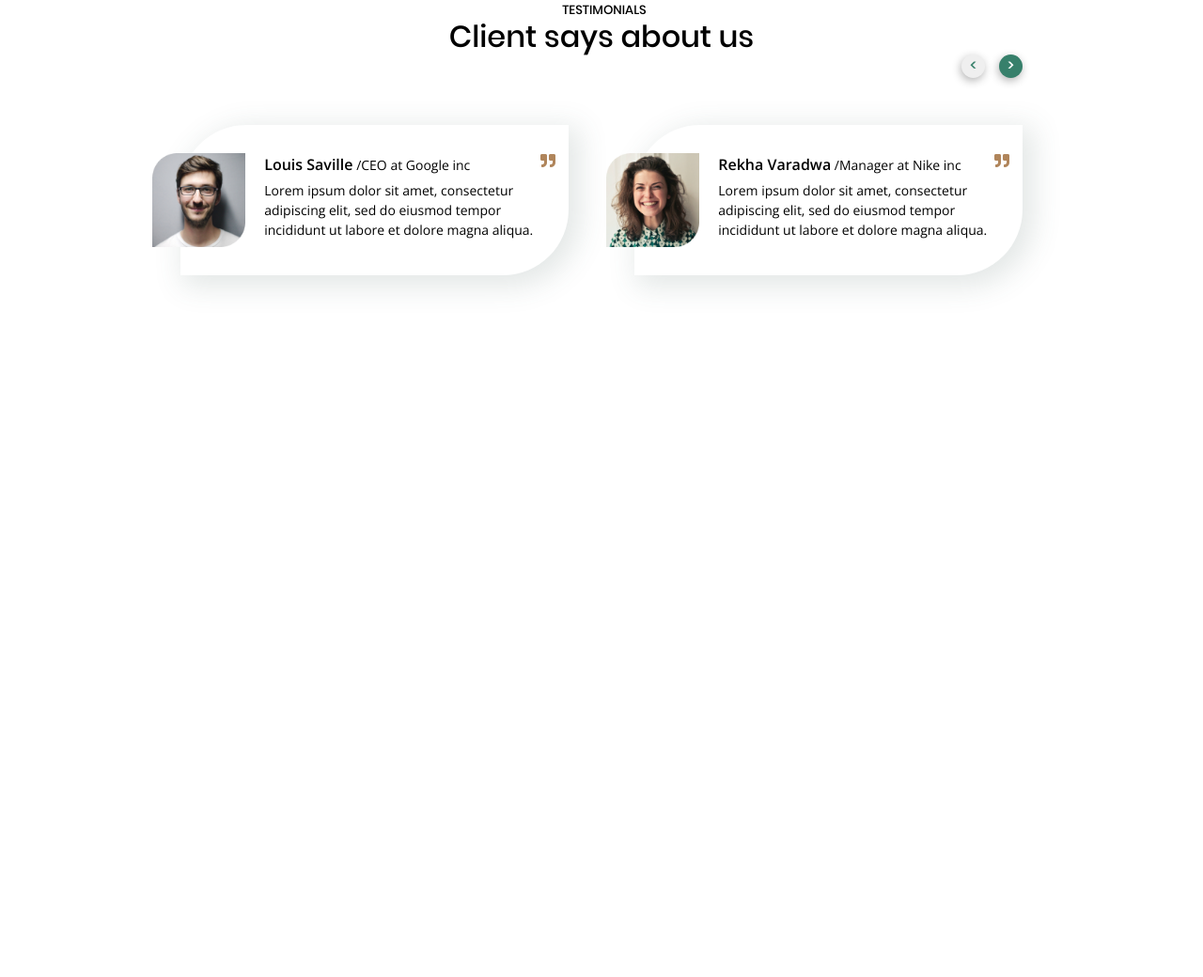
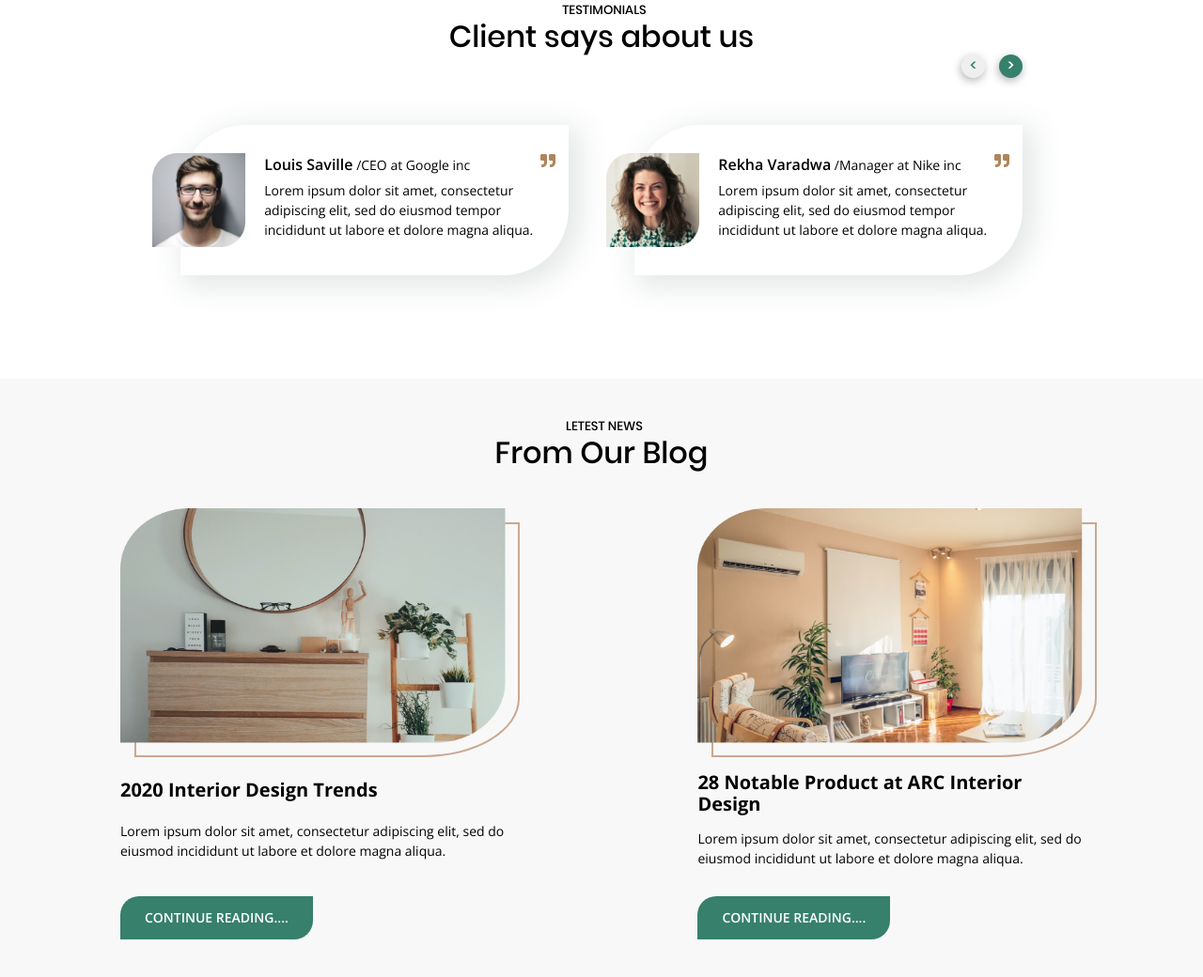
Before and after one commit to KingArthur-IT/DesighCompany-Cite-Template, a plain HTML site: page index.html in a window 1280 px wide. Shown: the part 2446-3486 px from the top of the page at 94% size. Before the commit the page ends 2789 px from the top, so only its background shows below. Drawn offline with nearby package versions, Linux system fonts and the light colour scheme.

Commit message:
Блок о блоге: верстка + адаптив

```diff
--- a/css/style_about-us-section.css
+++ b/css/style_about-us-section.css
@@ -357,4 +357,8 @@
     {
         margin-bottom: 50px;
     }
+    .abous-us-section__main__img img, .abous-us-section__main__img__frame
+    {
+        width: 90%;
+    }
 }
--- a/css/style_client-commens.css
+++ b/css/style_client-commens.css
@@ -3,7 +3,7 @@
     font-family: 'Poppins Medium';
     width: 100%;
     padding: 60px 15%;
-    height: 400px;
+    height: 100%;
 }
 
 .client-comment__subtitle
--- /dev/null
+++ b/css/style_news.css
@@ -0,0 +1,168 @@
+.news
+{
+    width: 100%;
+    height: 100%;
+    background-color: rgba(248, 248, 248, 1);
+    padding: 40px 15%;
+    position: relative;
+    font-family: 'Open Sans', sans-serif;
+}
+
+.news__subtitle
+{
+    font-family: 'Poppins Medium';
+    width: 100%;
+    text-align: center;
+    text-transform: uppercase;
+    padding: 0%;
+    margin: 3px;
+    font-weight: 400;
+}
+
+.news__title
+{
+    font-family: 'Poppins Medium';
+    width: 100%;
+    text-align: center;
+    padding: 0%;
+    margin: 0%;
+    font-weight: 500;
+}
+
+.news__wrapper
+{
+    margin-top: 40px;
+    width: 100%;
+    display: flex;
+    justify-content: space-between;
+}
+
+.news__wrapper__item
+{
+    flex-basis: 40%;
+    display: flex;
+    flex-direction: column;
+    justify-content: space-between;
+}
+
+.news__wrapper__item__figure
+{
+    position: relative;
+    width: 100%;
+    margin: 0px;
+    padding: 0px;
+    margin-bottom: 30px;
+    height: 250px;
+}
+
+.news__wrapper__item__figure__frame
+{
+    bottom: -15px;
+    right: -15px;
+    width: 100%;
+    height: 100%;
+    position: absolute;
+    display: block;
+    border: 2px solid rgba(202, 168, 146, 1);
+    border-radius: 30% 0% 25% 0%;
+    z-index: 0;
+}
+
+.news__wrapper__item__figure__img
+{
+    position: relative;
+    width: 100%;
+    height: 100%;
+    margin-bottom: 60px;
+    left: 0px;
+    z-index: 1;
+}
+
+.news__wrapper__item__title
+{
+    font-size: 20px;
+    margin: 0px;
+    margin-bottom: 15px;
+}
+
+.news__wrapper__item__description
+{
+    font-size: 14px;
+    margin: 0px;
+    margin-bottom: 30px;
+    line-height: 1.5;
+}
+
+.news__wrapper__item__btn
+{
+    width: 50%;
+    background-color: rgba(55, 128, 107, 1);
+    color: white;
+    font-weight: 600;
+    font-size: 14px;
+    text-transform: uppercase;
+    border: 0px;
+    border-radius: 20px 0px 20px 0px;
+    padding: 15px 15px;
+}
+
+
+@media screen and (max-width: 1280px) /*Tab*/
+{
+    .news
+    {
+        padding: 40px 10%;
+    }
+}
+
+@media screen and (max-width: 1150px) /*Tab*/
+{
+    .news__wrapper__item
+    {
+        flex-basis: 45%;
+    }
+}
+
+@media screen and (max-width: 1050px) /*Tab*/
+{
+    .news__wrapper__item__btn
+    {
+        width: 80%;
+    }
+}
+
+@media screen and (max-width: 650px) /*Mobile*/
+{
+    .news__wrapper
+    {
+        flex-direction: column;
+    }
+
+    .news__wrapper__item
+    {
+        margin-bottom: 30px;
+    }
+
+    .news__wrapper__item__figure
+    {
+        width: 80%;
+    }
+
+    .news__wrapper__item__btn
+    {
+        width: 50%;
+    }
+}
+
+@media screen and (max-width: 475px) /*Mobile*/
+{
+    .news__wrapper__item__figure
+    {
+        width: 100%;
+    }
+
+    .news__wrapper__item__btn
+    {
+        width: 80%;
+    }
+}
--- a/css/style_progress.css
+++ b/css/style_progress.css
@@ -280,7 +280,7 @@
     left: 0px;
 }
 
-@media screen and (max-width: 430px) /*Tab*/
+@media screen and (max-width: 430px) /*Mobile*/
 {
     .progress
     {
@@ -291,4 +291,9 @@
     {
         display: none;
     }
+    .progress__headline
+    {
+        font-size: 22px;
+    }
+
 }
--- a/index.html
+++ b/index.html
@@ -9,6 +9,7 @@
     <link rel="stylesheet" href="./css/style_slider.css">
     <link rel="stylesheet" href="./css/style_about-us-section.css">
     <link rel="stylesheet" href="./css/style_progress.css">
+    <link rel="stylesheet" href="./css/style_news.css">
     <link rel="preconnect" href="https://fonts.gstatic.com">
     <link href="https://fonts.googleapis.com/css2?family=Open+Sans:wght@600&display=swap" rel="stylesheet">
     <link href="https://fonts.googleapis.com/css2?family=Open+Sans&display=swap" rel="stylesheet">
@@ -198,5 +199,31 @@
             </div>
         </div>
     </section>
+    <section class = "news">
+        <h5 class="news__subtitle">Letest news</h5>
+        <h1 class="news__title">From Our Blog</h1>
+        <div class = "news__wrapper">
+            <div class = "news__wrapper__item">
+                <figure class = "news__wrapper__item__figure">
+                    <img src="./img/blog-1.png" alt="" class = "news__wrapper__item__figure__img">
+                    <div class = "news__wrapper__item__figure__frame"></div>
+                </figure>
+                <h3 class = "news__wrapper__item__title">2020 Interior Design Trends</h3>
+                <p class = "news__wrapper__item__description">Lorem ipsum dolor sit amet, consectetur adipiscing elit, sed do eiusmod
+                    incididunt ut labore et dolore magna aliqua.</p>
+                <button class = "news__wrapper__item__btn">Continue reading....</button>
+            </div>
+            <div class = "news__wrapper__item">
+                <figure class = "news__wrapper__item__figure">
+                    <img src="./img/blog-2.png" alt="" class = "news__wrapper__item__figure__img">
+                    <div class = "news__wrapper__item__figure__frame"></div>
+                </figure>
+                <h3 class = "news__wrapper__item__title">28 Notable Product at ARC Interior Design</h3>
+                <p class = "news__wrapper__item__description">Lorem ipsum dolor sit amet, consectetur adipiscing elit, sed do eiusmod
+                    incididunt ut labore et dolore magna aliqua.</p>
+                <button class = "news__wrapper__item__btn">Continue reading....</button>
+            </div>
+        </div>
+    </section>
 </body>
 </html>
```
Also changed, not shown: img/blog-1.png (added), img/blog-2.png (added).
